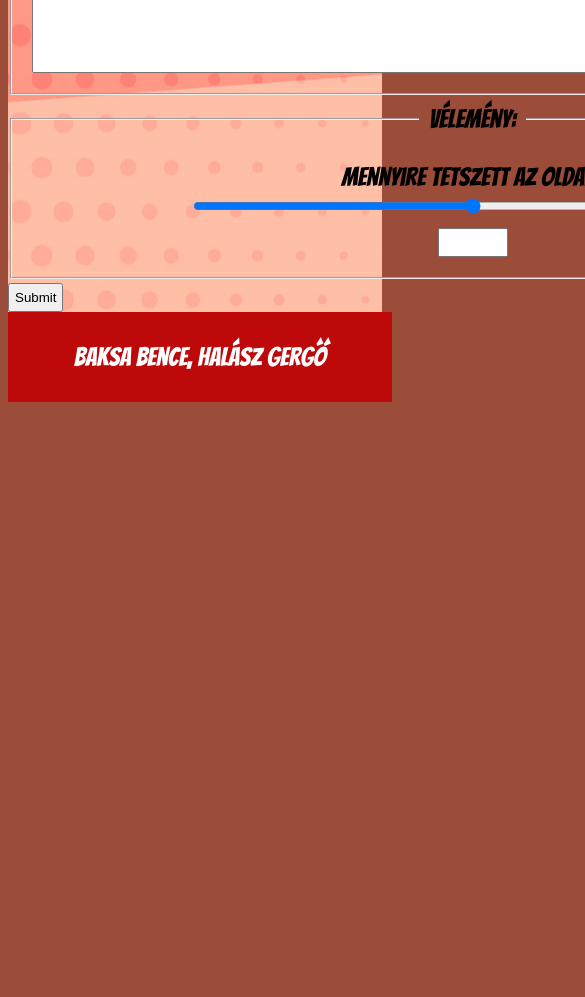
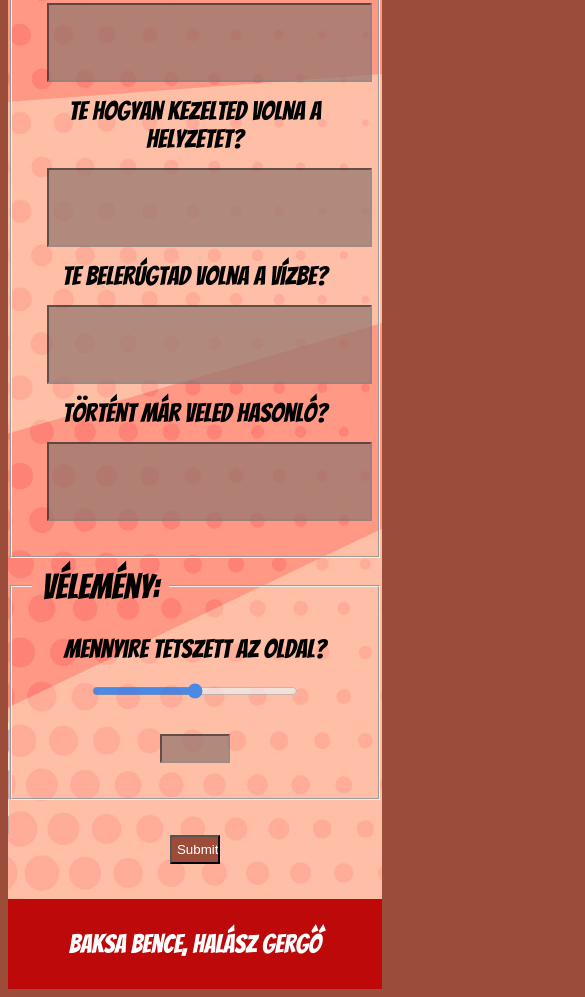
Before and after one commit to HalaszGergo2/Kepregeny, a plain HTML site: page urlap.html in a window 390 px wide. Shown: the part 987-1984 px from the top of the page, 585 px wide, since content can reach past the window. Before the commit the page ends 1397 px from the top, so only its background shows below. Drawn offline with Linux system fonts and the light colour scheme.

Commit message:
Urlap oldal 100%(reszponziv)

```diff
--- a/urlap.css
+++ b/urlap.css
@@ -5,12 +5,20 @@ article{
 }
 legend{
     padding: 10px;
+    text-align: left;
+    font-size: 35px;
 }
 fieldset{
     padding: 20px;
 }
+fieldset > input{
+    background-color: rgb(146, 117, 109);
+    opacity: 0.7;
+    color: white;
+}
 input{
     padding: 5px;
+    margin: 15px;
 }
 .terulet{
     padding: 30px;
@@ -19,11 +27,25 @@ input{
     text-align: center;
 }
 .meretezes{
-    width: 550px;
+    width: 60%;
 }
-@media (max-width: 800px){
+#gomb{
+    text-align: center;
+    padding: 20px;
+}
+#gomb > input{
+    width: 15%;
+    background-color: rgb(155, 77, 58);
+    color: white;
+}
+#gomb > input:hover{
+    cursor: pointer;
+}
+
+@media (max-width: 1000px){
     li{
-        padding: 0;
+
+       padding-left: 120px;
     }
     nav{
         flex: 0 0 100%;
@@ -31,5 +53,32 @@ input{
     main{
         width: 100%;
         max-width: 1000px;
+        flex-direction: column;
+    }
+    .terulet{
+        width: 80%;
+    }
+    .meretezes{
+        width: 60%;
     }
 }
+@media (max-width: 500px){
+    li{
+       padding-top: 20px;
+       padding-bottom:20px;
+    }
+    nav{
+        flex: 0 0 100%;
+    }
+    main{
+        width: 100%;
+        max-width: 1000px;
+        flex-direction: column;
+    }
+    .terulet{
+        width: 80%;
+    }
+    .meretezes{
+        width: 60%;
+    }
+}
--- a/urlap.html
+++ b/urlap.html
@@ -59,8 +59,10 @@
                     oninput="this.form.t_sz.value=this.value" class="meretezes"><br>
                     <input type="number" name="t_sz" size="6" oninput="this.form.tetszes.value=this.value" min="0" max="100">
                 </fieldset>
-                <input type="submit" name="bekuldes" id="bekuldes">
-              </form>
+                <div id="gomb">
+                    <input type="submit" name="bekuldes" id="bekuldes">
+                </div>
+            </form>
         </article>
         <footer>
             <p>Baksa Bence, Halász Gergő</p>
```
